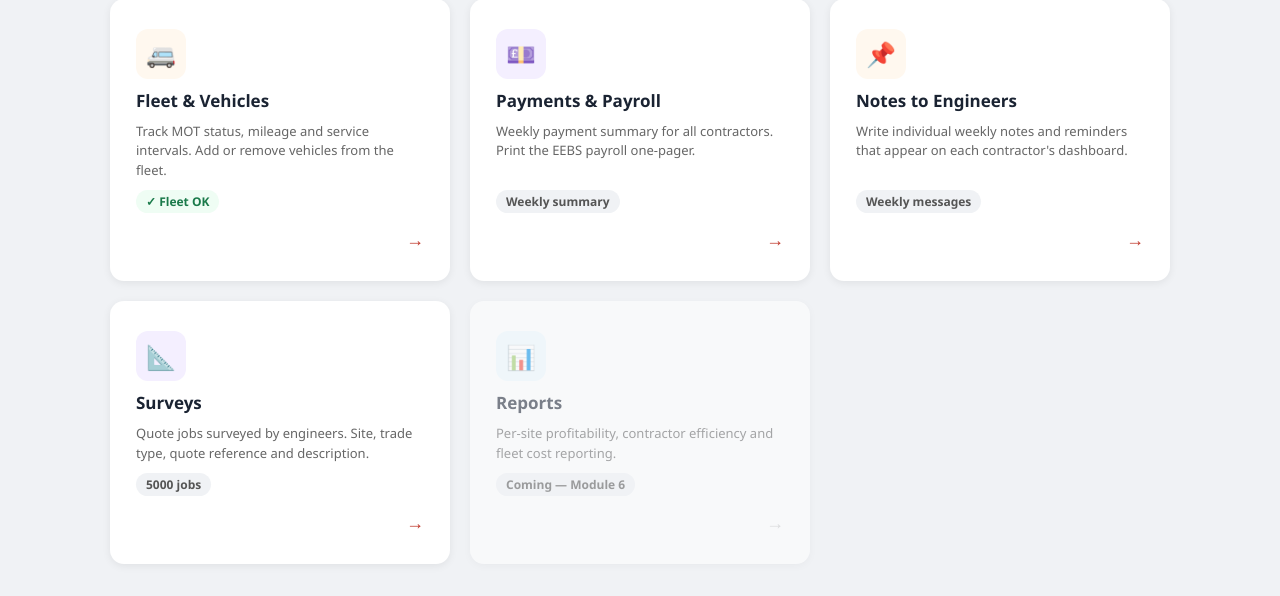
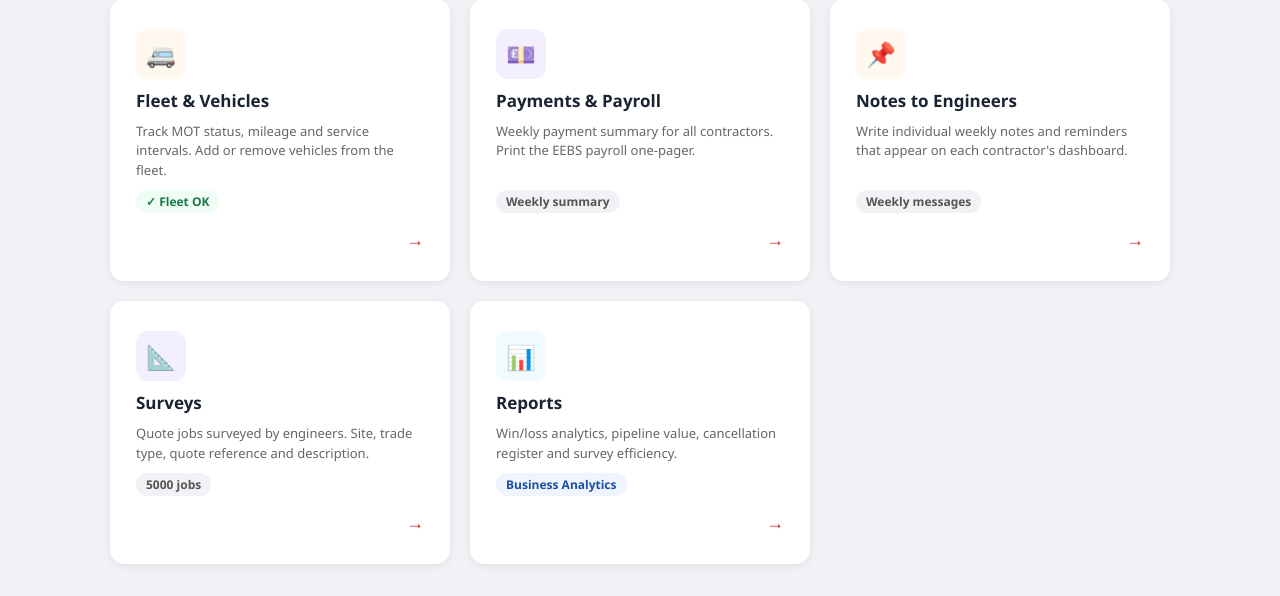
Before and after one commit to RedstonePDM/redstone-pdm-jobcard, a Flask app: page /admin in a window 1280 px wide. Shown: the part 564-1160 px from the top of the page. Run offline with Flask 3, Linux system fonts and the light colour scheme; the visitor is signed in with stand-in values (Sample User, id 1); data that the repository does not hold is empty; parts of the project's set-up code (start-up, migrations or seed data) failed here and were passed over; some libraries are stand-ins or nearby versions.

Commit message:
Update admin_home.html

```diff
--- a/templates/admin_home.html
+++ b/templates/admin_home.html
@@ -136,7 +136,7 @@
   <!-- Tiles -->
   <div class="tile-grid">
 
-    <a href="{{ planner_url }}" class="tile" target="_blank" rel="noopener">
+    <a href="{{ planner_url }}" class="tile">
       <div class="tile-icon blue">📅</div>
       <div class="tile-title">Weekly Planner</div>
       <div class="tile-desc">Allocate jobs to engineers, publish the week's schedule. Publish and reopen controls are inside the planner.</div>
@@ -206,13 +206,13 @@
       <div class="tile-arrow">→</div>
     </a>
 
-    <div class="tile disabled">
+    <a href="/admin/reports" class="tile">
       <div class="tile-icon teal">📊</div>
       <div class="tile-title">Reports</div>
-      <div class="tile-desc">Per-site profitability, contractor efficiency and fleet cost reporting.</div>
-      <div class="tile-badge badge-grey">Coming — Module 6</div>
-      <div class="tile-arrow" style="color:#ccc">→</div>
-    </div>
+      <div class="tile-desc">Win/loss analytics, pipeline value, cancellation register and survey efficiency.</div>
+      <div class="tile-badge badge-blue">Business Analytics</div>
+      <div class="tile-arrow">→</div>
+    </a>
 
   </div>
 </div>
```
